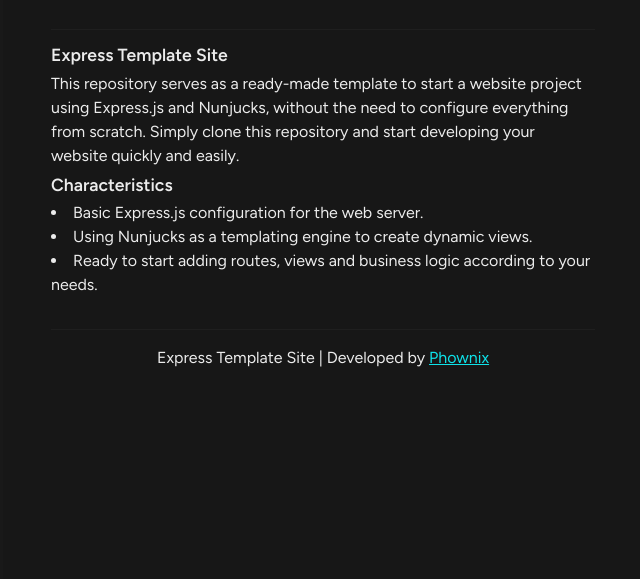
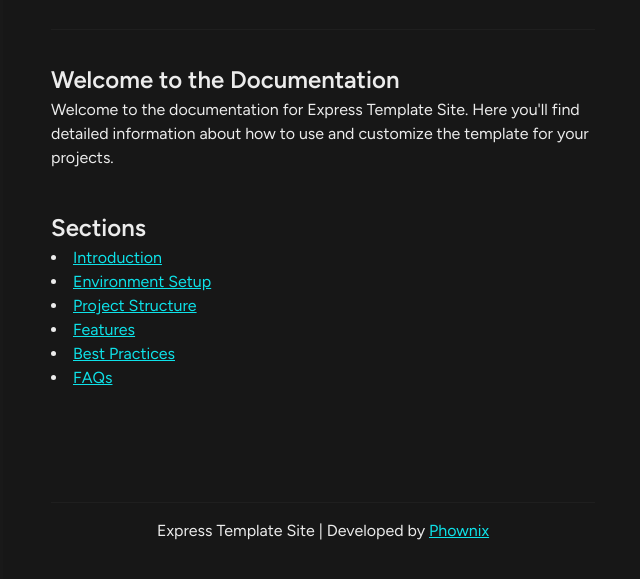
Before and after one commit to Phownix/express_template-site, a website: page views/Docs/index.html in a window 1280 px wide. Shown: the part 105-684 px from the top of the page, without its empty margins (317-957 px from the left). Drawn offline with Linux system fonts and the light colour scheme.

Commit message:
add documentation

```diff
--- a/public/global.css
+++ b/public/global.css
@@ -78,10 +78,10 @@
     padding: 1rem;
 
     border-top: 1px solid #1f1f1f;
-    margin-top: 1rem;
+    margin-top: 5rem;
 }
 
-footer a{
+a{
     color: #0ee2e9;
 }
 
--- a/views/Docs/index.html
+++ b/views/Docs/index.html
@@ -3,7 +3,7 @@
 <head>
     <meta charset="UTF-8">
     <meta name="viewport" content="width=device-width, initial-scale=1.0">
-    <title>Documentacion</title>
+    <title>Documentation - Express Template Site</title>
 
     <link rel="preconnect" href="https://fonts.bunny.net">
     <link href="https://fonts.bunny.net/css?family=figtree:400,600&display=swap" rel="stylesheet" />
@@ -17,24 +17,22 @@
     </header>
 
     <main>
-        <strong>Express Template Site</strong>
+        <section>
+            <h2>Welcome to the Documentation</h2>
+            <p>Welcome to the documentation for Express Template Site. Here you'll find detailed information about how to use and customize the template for your projects.</p>
+        </section>
 
-        <p>
-            This repository serves as a ready-made template to start a website project using Express.js and Nunjucks, without the need to configure everything from scratch. Simply clone this repository and start developing your website quickly and easily.
-        </p>
-
-        <strong>Characteristics</strong>
-        <ul>
-            <li>
-                Basic Express.js configuration for the web server.
-            </li>
-            <li>
-                Using Nunjucks as a templating engine to create dynamic views.
-            </li>
-            <li>
-                Ready to start adding routes, views and business logic according to your needs.
-            </li>
-        </ul>
+        <section>
+            <h2>Sections</h2>
+            <ul>
+                <li><a href="/docs/introduction">Introduction</a></li>
+                <li><a href="/docs/environment-setup">Environment Setup</a></li>
+                <li><a href="/docs/project-structure">Project Structure</a></li>
+                <li><a href="/docs/features">Features</a></li>
+                <li><a href="/docs/best-practices">Best Practices</a></li>
+                <li><a href="/docs/faqs">FAQs</a></li>
+            </ul>
+        </section>
     </main>
 
     <footer>
```
Also changed, not shown: views/Home/index.html (+2 -2 lines).
